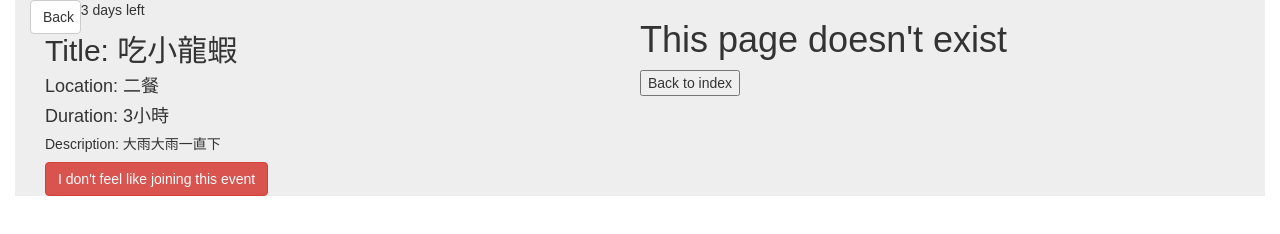
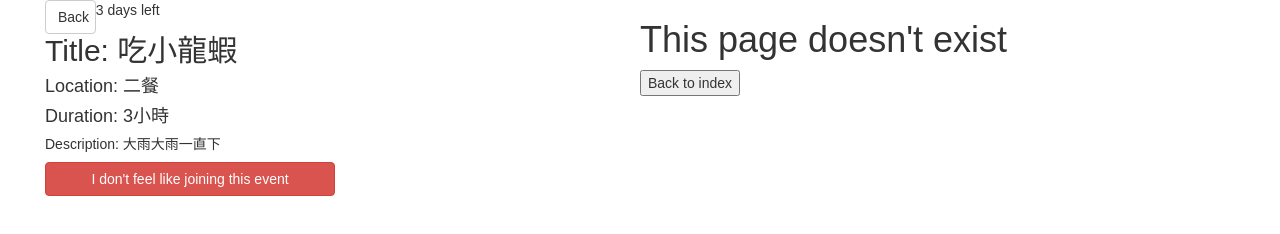
Before and after one commit to Scya597/Caltcha, a React app: page /vote/1/1/1 in a window 1280 px wide. Built offline with nearby package versions, Linux system fonts and the light colour scheme; some packages are replaced by stand-ins of ours; no server answers.

Commit message:
:art: add some css modifications

```diff
--- a/src/components/navbar.js
+++ b/src/components/navbar.js
@@ -66,7 +66,7 @@ class Navbar extends Component {
   }
   render() {
     return (
-      <div className="row text-center">
+      <div className="row text-center nav">
         <div className="col-md-3">
           <h2>
             <span className="logo">
--- a/src/components/vote.js
+++ b/src/components/vote.js
@@ -59,10 +59,10 @@ export default class Vote extends Component {
 
   render() {
     return (
-      <div className="col-md-12">
+      <div className="container-fluid">
         <div className="col-md-6">
           <div className="row">
-            <Link className="btn btn-default col-md-1" to="/">
+            <Link className="btn btn-default col-md-1 back-button" to="/">
               Back
             </Link>
             <p className="com-md-5">3 days left</p>
@@ -73,7 +73,7 @@ export default class Vote extends Component {
             <h4>Duration: 3小時</h4>
             <h5>Description: 大雨大雨一直下</h5>
           </div>
-          <button className="btn btn-danger">
+          <button className="btn btn-danger col-md-6">
             I don't feel like joining this event
           </button>
         </div>
--- a/src/scss/style.scss
+++ b/src/scss/style.scss
@@ -11,9 +11,12 @@
   color: #FF0000;
 }
 
+.back-button {
+  margin-left: 15px;
+}
+
 div {
   font-family: sans-serif;
-  background-color: #eee;
 }
 
 h2 {
```
